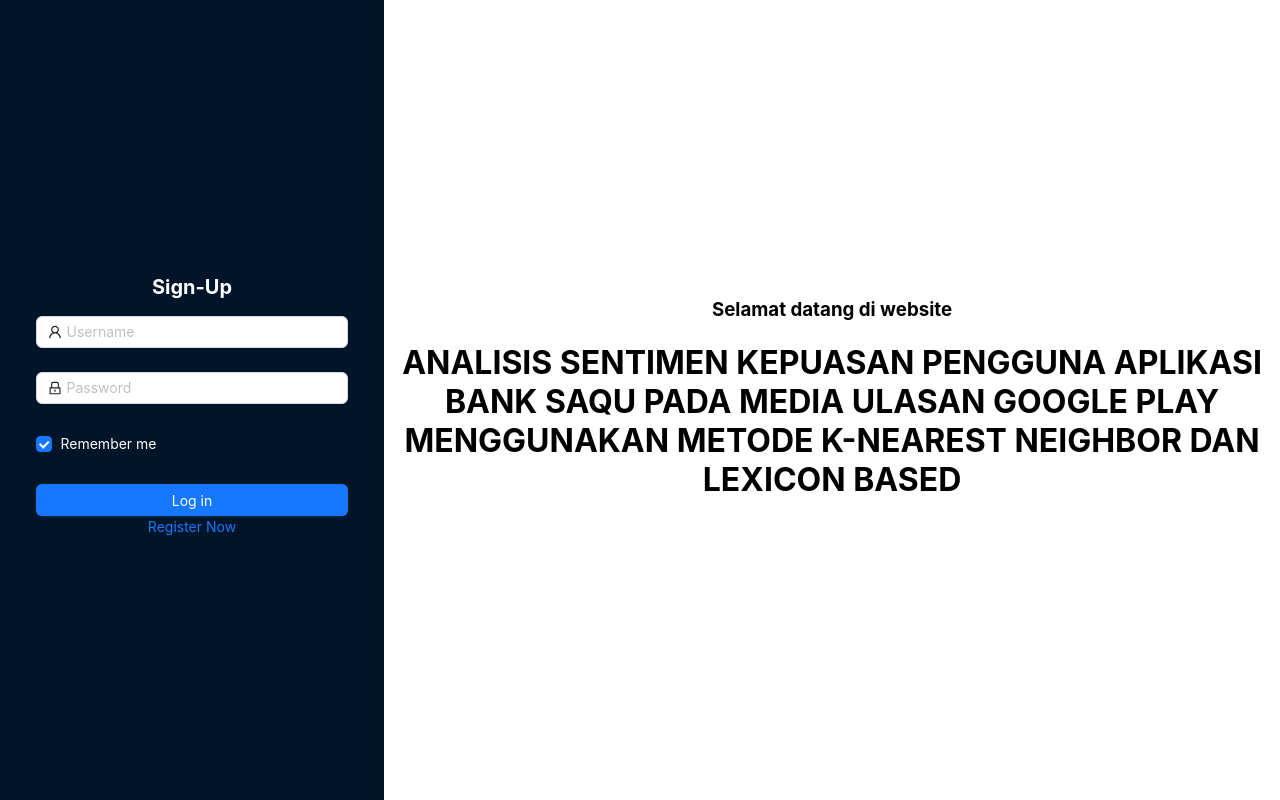
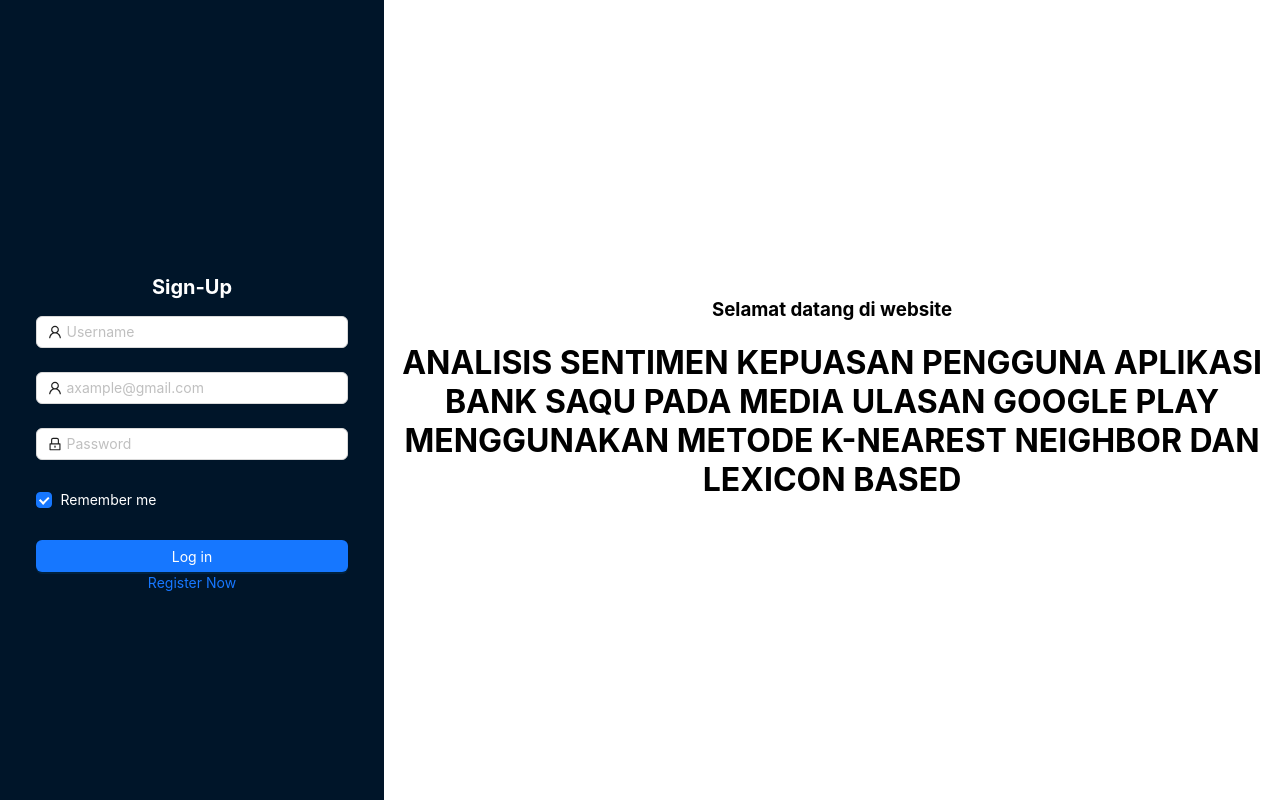
Before and after one commit to Dwaysetya/skripsi-ta, a React (Create React App) app: page /signup in a window 1280 px wide. Built offline with nearby package versions, Linux system fonts and the light colour scheme.

Commit message:
signup done

```diff
--- a/src/Pages/Login/Sign-Up/index.js
+++ b/src/Pages/Login/Sign-Up/index.js
@@ -57,6 +57,20 @@
                 <Input prefix={<UserOutlined />} placeholder="Username" />
               </Form.Item>
               <Form.Item
+                name="email"
+                rules={[
+                  {
+                    required: true,
+                    message: "Please input your Email!",
+                  },
+                ]}
+              >
+                <Input
+                  prefix={<UserOutlined />}
+                  placeholder="axample@gmail.com"
+                />
+              </Form.Item>
+              <Form.Item
                 name="password"
                 rules={[
                   {
@@ -83,7 +97,7 @@
                 <Button block type="primary" htmlType="submit">
                   Log in
                 </Button>
-                <Link to="/signup">Register Now</Link>
+                <Link to="/signin">Register Now</Link>
               </Form.Item>
             </Form>
           </div>
```
